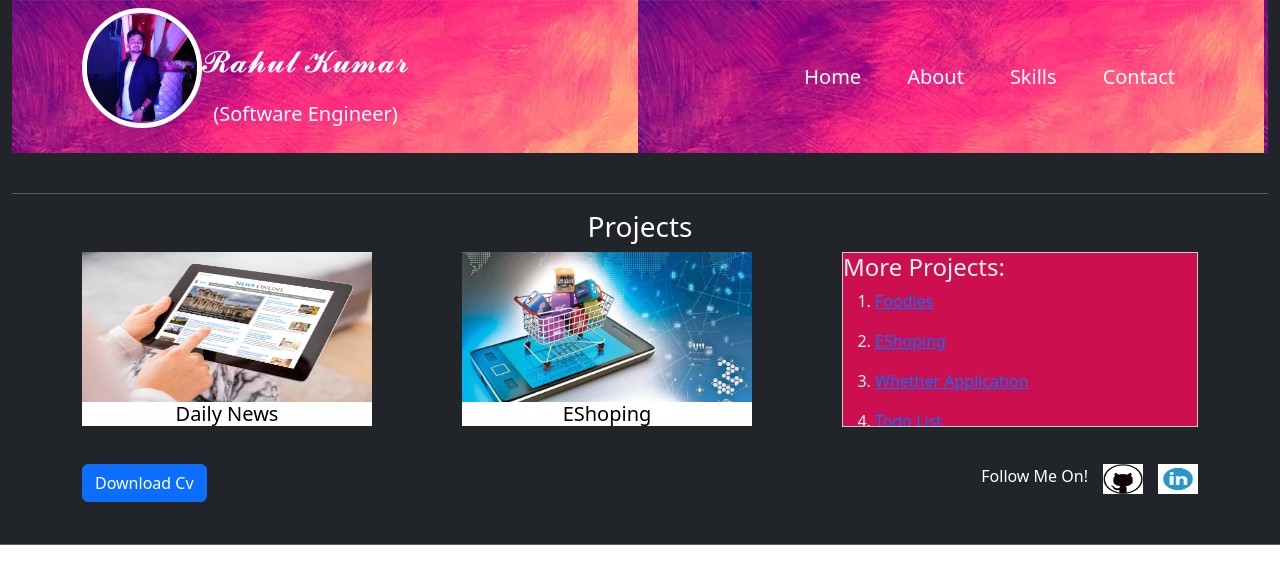
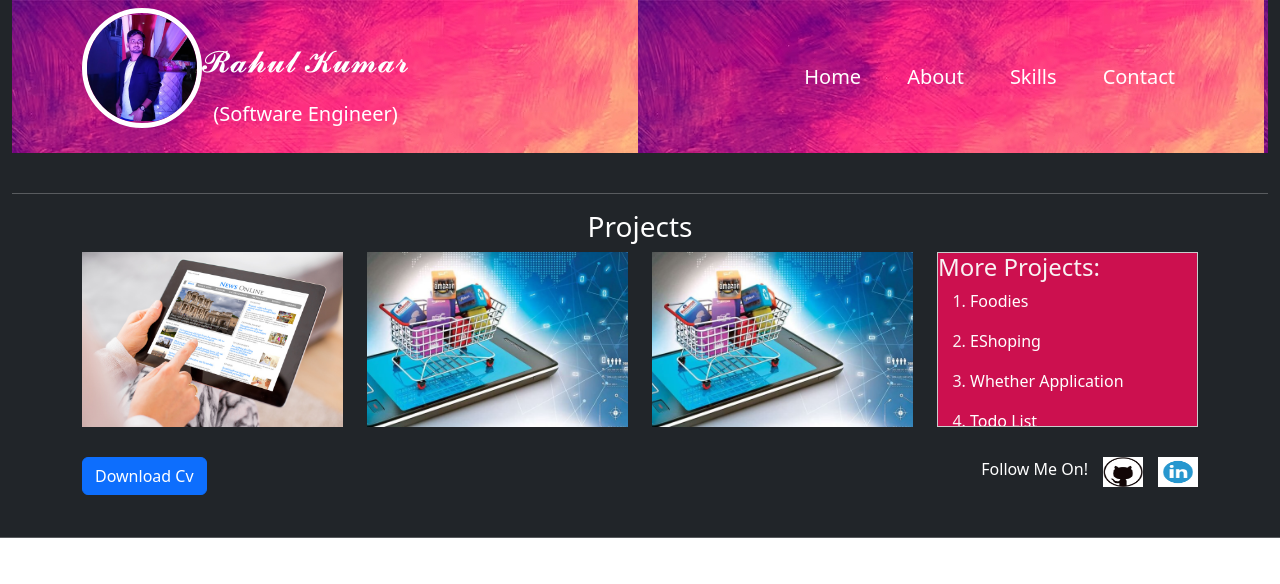
Before and after one commit to Rahul-202134/My-Portfolio, a React (Create React App) app: page / in a window 1280 px wide. Shown: the top 584 px of the page. Built offline with nearby package versions, Linux system fonts and the light colour scheme.

Commit message:
Your new descriptive commit message here

```diff
--- a/src/App.css
+++ b/src/App.css
@@ -32,8 +32,14 @@ body{
     height : 100%;
     object-fit: contain;
 }
-.project-div{
-  width: 290px;
+.pro-div{
+  width: 300px;
+  height: 175px;
+}
+.pro-div img{
+  width: 100%;
+  height: 100%;
+  object-fit: cover;
 }
 .sec-B{
   background-color:#013634;
@@ -77,6 +83,10 @@ body{
   height: 200px;
   cursor: pointer;
 
+}
+.slide a{
+  text-decoration: none !important;
+  color: white;
 }
 .link p span{
   color: #faab34;
--- a/src/components/Contact.js
+++ b/src/components/Contact.js
@@ -1,25 +1,39 @@
-import React from 'react'
+import React, { useState } from 'react'
 
 
 export default function Contact() {
+  const [name,setname]=useState('')
+  const [email,setemail]=useState('')
+  const [number,setnumber]=useState('')
+  const [subject,setsubject]=useState('')
+  const [message,setmessage]=useState('')
+
+  const handleSubmit=(e)=>{
+    e.preventDefault();
+    setname('')
+    setemail('')
+    setnumber('')
+    setsubject('')
+    setmessage('')
+  }
   return (
     <div className='container'>
         <div className="row justify-content-center">
             <h3 className='text-white text-center'>---Contact Me---</h3>
             <p className='text-white text-center'>Get In Touch</p>
             <div className='col-lg-5'>
-                <form action="">
+                <form onSubmit={handleSubmit}>
                         <label className='text-white' htmlFor="">Full Name*</label>
-                        <input className='form-control' type="text" placeholder='Enter The Name' />
+                        <input className='form-control' type="text" placeholder='Enter The Name' value={name} onChange={(e)=>setname(e.target.value)} required/>
                         <label className='text-white' htmlFor="">Email*</label>
-                        <input className='form-control' type="text" placeholder='Enter The Email' />
+                        <input className='form-control' type="text" placeholder='Enter The Email' value={email} onChange={(e)=>setemail(e.target.value)} required/>
                         <label className='text-white' htmlFor="">Contact No*</label>
-                        <input className='form-control' type="text" placeholder='Enter The Contact Number'/>
+                        <input className='form-control' type="text" placeholder='Enter The Contact Number' value={number} onChange={(e)=>setnumber(e.target.value)} required/>
                         <label className='text-white' htmlFor="">Subject*</label>
-                        <input className='form-control' type="text" placeholder='Enter the Subject' />
+                        <input className='form-control' type="text" placeholder='Enter the Subject' value={subject} onChange={(e)=>setsubject(e.target.value)} required />
                         <label className='text-white' htmlFor="">Message</label>
-                        <textarea className='form-control' name="" placeholder='Write The Message Here...' cols="30" rows="5"></textarea>
-                        <button className='form-control btn btn-primary mt-2 mb-4'>Submit</button>
+                        <textarea className='form-control' value={message} placeholder='Write The Message Here...' cols="30" rows="5" required></textarea>
+                        <button type='submit' className='form-control btn btn-primary mt-2 mb-4'>Submit</button>
                 </form>
             </div>
         </div>
--- a/src/components/Home.js
+++ b/src/components/Home.js
@@ -8,20 +8,17 @@ export default function Home() {
     <div>
       <div className="container text-white">
             <h3 className='text-center'>Projects</h3>
-            <div className="row pro-div">
-              <div className="col-lg-4">
-                <a href="https://github.com/Rahul-202134/Daily-News"><img src={DailyNews} alt="" width={290} height={150} /></a>
-                <div className='flex justify-center items-center h-screen bg-white project-div'>
-                  <h5 className="text-center text-black ml-2">Daily News</h5>
-                </div>
+            <div className="row">
+              <div className="col-lg-3 pro-div">
+                <a href="https://github.com/Rahul-202134/Daily-News"><img src={DailyNews} alt="" /></a>
               </div>
-              <div className="col-lg-4">
-                <a href="https://e-shoping-omega.vercel.app/"><img src={ecommerce} alt="" width={290} height={150} /></a>
-                <div className='flex justify-center items-center h-screen bg-white project-div '>
-                  <h5 className="text-center text-black ml-2">EShoping</h5>
-                </div>
+              <div className="col-lg-3 pro-div">
+                <a href="https://e-shoping-omega.vercel.app/"><img src={ecommerce} alt="" width={300} height={150} /></a>
               </div>
-              <div className="col-lg-4">
+              <div className="col-lg-3 pro-div">
+                <a href="https://e-shoping-omega.vercel.app/"><img src={ecommerce} alt="" width={300} height={150} /></a>
+              </div>
+              <div className="col-lg-3">
                 <div className="slideshow-container">
                   <div className="slides">
                     <h4>More Projects:</h4>
@@ -43,7 +40,7 @@ export default function Home() {
                           <a href=" https://rahul-202134.github.io/Resume/"><p>Resume</p></a>
                         </li>
                         <li>
-                          <p>Farmix</p>
+                          <a href="">Farmix</a><p></p>
                         </li>
                       </ol>
                     </div>
```
